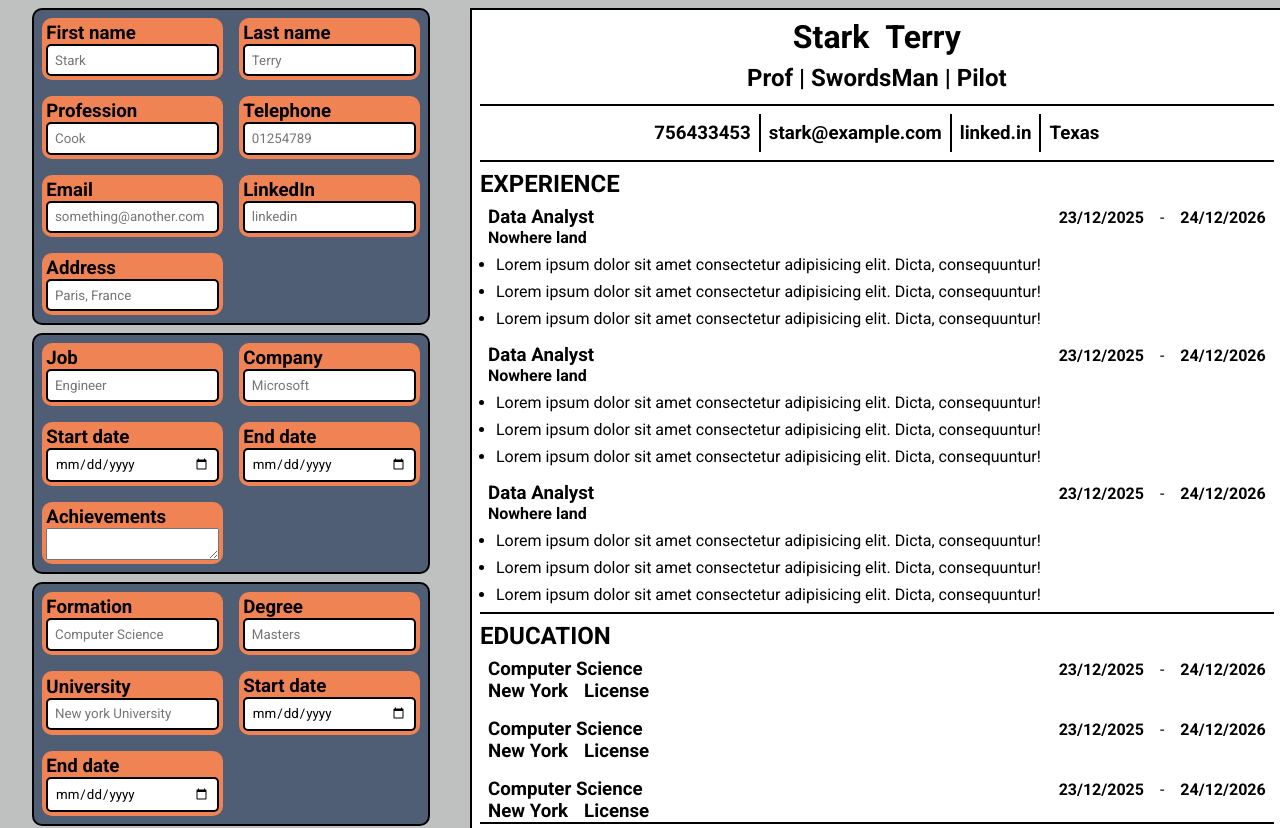
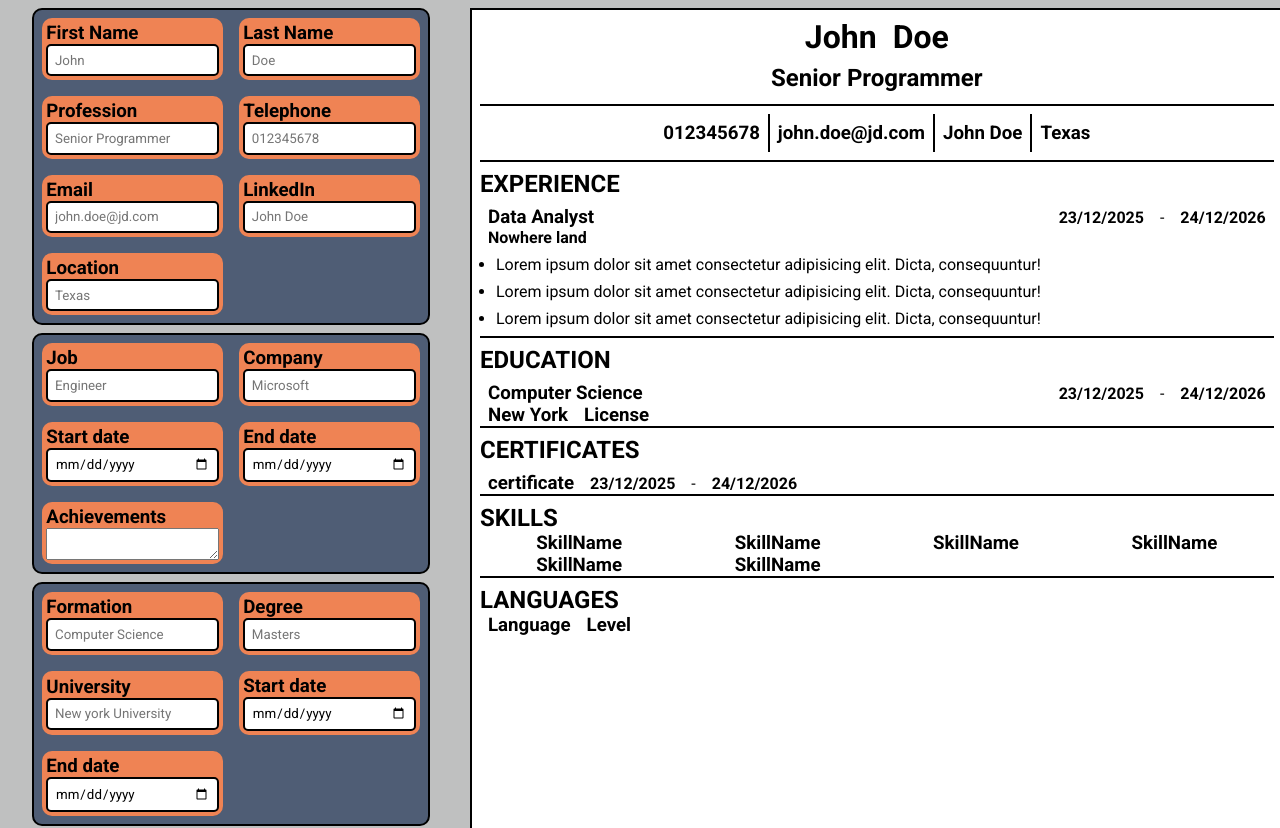
Before and after one commit to Pourixa/CVBuilder, a React (Vite) app: page / in a window 1280 px wide. Shown: the top 828 px of the page. Built offline with nearby package versions, Linux system fonts and the light colour scheme.

Commit message:
Build onChange for generalInfo

```diff
--- a/components/certificates.jsx
+++ b/components/certificates.jsx
@@ -15,8 +15,6 @@ function Certificates()
     return <div className="certificates">
         <h2>CERTIFICATES</h2>
         <Certificate />
-        <Certificate />
-        <Certificate />
     </div>
 }
 
--- a/components/edit.jsx
+++ b/components/edit.jsx
@@ -4,10 +4,10 @@ import { JobForm } from "./editExpereince"
 import { EditHeader } from "./editGeneral"
 import { LanguageForm } from "./editLanguage"
 import { SkillForm } from "./editSkills"
-function Edit()
+function Edit({editData})
 {
     return <div className="edit">
-        <EditHeader/>
+        <EditHeader editData={editData} />
         <JobForm/>
         <EducationForm/>
         <CertificateForm/>
--- a/components/editGeneral.jsx
+++ b/components/editGeneral.jsx
@@ -2,22 +2,26 @@ import { Input } from "./input"
 
 
 const headerFields = [
-  { label: "First name", type: "text", placeholder: "Stark" },
-  { label: "Last name", type: "text", placeholder: "Terry" },
-  { label: "Profession", type: "text", placeholder: "Cook" },
-  { label: "Telephone", type: "tel", placeholder: "01254789" },
-  { label: "Email", type: "email", placeholder: "something@another.com" },
-  { label: "LinkedIn", type: "text", placeholder: "linkedin" },
-  { label: "Address", type: "text", placeholder: "Paris, France" }
+  { label: "First Name", type: "text", placeholder: "John"  },
+  { label: "Last Name", type: "text", placeholder: "Doe" },
+  { label: "Profession", type: "text", placeholder: "Senior Programmer" },
+  { label: "Telephone", type: "tel", placeholder: "012345678" },
+  { label: "Email", type: "email", placeholder: "john.doe@jd.com" },
+  { label: "LinkedIn", type: "text", placeholder: "John Doe" },
+  { label: "Location", type: "text", placeholder: "Texas" }
 ]
 
 
 
-function EditHeader() {
+function EditHeader({editData}) {
+  function handleChange (e)
+  {
+    editData("generalInfo",e.target.previousSibling.textContent.toLowerCase().replace(/\s/g, ""),e.target.value)
+  }
   return (
     <div className="editHead">
       {headerFields.map((field) => (
-        <Input key={field.label} {...field} />
+        <Input key={field.label} handleChange = {(e) => {handleChange(e)}} {...field} />
       ))}
     </div>
   )
--- a/components/education.jsx
+++ b/components/education.jsx
@@ -40,8 +40,6 @@ function Educations()
     return <div className="educations">
         <h2>EDUCATION</h2>
         <Education />
-        <Education />
-        <Education />
     </div>
 }
 
--- a/components/experience.jsx
+++ b/components/experience.jsx
@@ -50,8 +50,6 @@ function Experiences()
     return <div className = "experiences">
         <h2>EXPERIENCE</h2>
         <Experience />
-        <Experience />
-        <Experience />
     </div>
 }
 
--- a/components/header.jsx
+++ b/components/header.jsx
@@ -1,71 +1,72 @@
-function FirstName()
+
+function FirstName({firstName})
 {
     return <h1>
-        Stark
+        {firstName}
     </h1>
 }
-function LastName()
+function LastName({lastName})
 {
     return <h1>
-        Terry
+        {lastName}
     </h1>
 }
 
-function Attributes()
+function Attribute({attribute})
 {
     return <h2>
-        Prof | SwordsMan | Pilot
+        {attribute}
     </h2>
 }
 
-function Telephone()
+function Telephone({telephone})
 {
     return <h3>
-        756433453
+        {telephone}
     </h3>
 }
-function Email()
+function Email({email})
 {
 return <h3>
-    stark@example.com
-</h3>
-}
-
-function LinkedIn()
-{
-    return <h3>
-        linked.in
+    {email}
     </h3>
 }
 
-function Location ()
+function LinkedIn({linkedIn})
 {
     return <h3>
-        Texas
+        {linkedIn}
+        </h3>
+}
+
+function Location ({location})
+{
+    return <h3>
+        {location}
     </h3>
 }
 
-function Header()
+function Header({data})
 {
     return <header>
         <div className="name">
-            <FirstName />
-            <LastName />
+            <FirstName firstName={ data.firstname } />
+            <LastName lastName={data.lastname}/>
         </div>
-        <Attributes />
+        <Attribute attribute = {data.profession}/>
         <div className="contact">
             <ul>
                 <li>
-                    <Telephone />
+                    <Telephone telephone={data.telephone} />
                 </li>
                 <li>
-                    <Email />
+                    <Email email={data.email} />
                 </li>
                 <li>
-                    <LinkedIn />
+                    <LinkedIn linkedIn={data.linkedin}/>
                 </li>
                 <li>
-                    <Location />
+                    <Location location={data.location}/>
                 </li>
             </ul>
         </div>
--- a/components/input.jsx
+++ b/components/input.jsx
@@ -1,8 +1,8 @@
-function Input({label , type,placeholder})
+function Input({label , type,placeholder,handleChange})
 {
     return <div className="Input">
         <h3>{label}</h3>
-        <input type={type} placeholder={placeholder} />
+        <input  type={type} onChange={handleChange} placeholder={placeholder} />
     </div>
 }
 
--- a/components/languages.jsx
+++ b/components/languages.jsx
@@ -15,7 +15,6 @@ function Languages()
     return <div className="languages">
         <h2>LANGUAGES</h2>
         <Language />
-        <Language />
 
     </div>
 }
--- a/components/page.jsx
+++ b/components/page.jsx
@@ -5,10 +5,10 @@ import { Certificates } from "./certificates"
 import { Skills } from "./skills"
 import { Languages } from "./languages"
 
-function CVPage()
+function CVPage({data})
 {
     return <div className="CVPage">
-        <Header />
+        <Header data={data.generalInfo}/>
         <main>
         <Experiences/>
         <Educations />
--- a/src/App.jsx
+++ b/src/App.jsx
@@ -1,10 +1,32 @@
 import { Edit } from '../components/edit'
 import { CVPage } from '../components/page'
-
+import { useState } from 'react'
 function App() {
+      const dummyData = {
+        generalInfo:
+        {
+        firstname:"John",
+        lastname:"Doe",
+        profession:"Senior Programmer",
+        telephone:"012345678",
+        email:"john.doe@jd.com",
+        linkedin:"John Doe",
+        location:"Texas"
+      }
+    }
+    const [data , setData] = useState(dummyData)
+function handleData(category, key, value) {
+  setData(prev => ({
+    ...prev,
+    [category]: {
+      ...prev[category],
+      [key]: value
+    }
+  }));
+}
   return <>
-      <Edit/>
-    <CVPage />
+      <Edit editData={handleData}/>
+    <CVPage data={data}/>
   </>
 }
 
```
